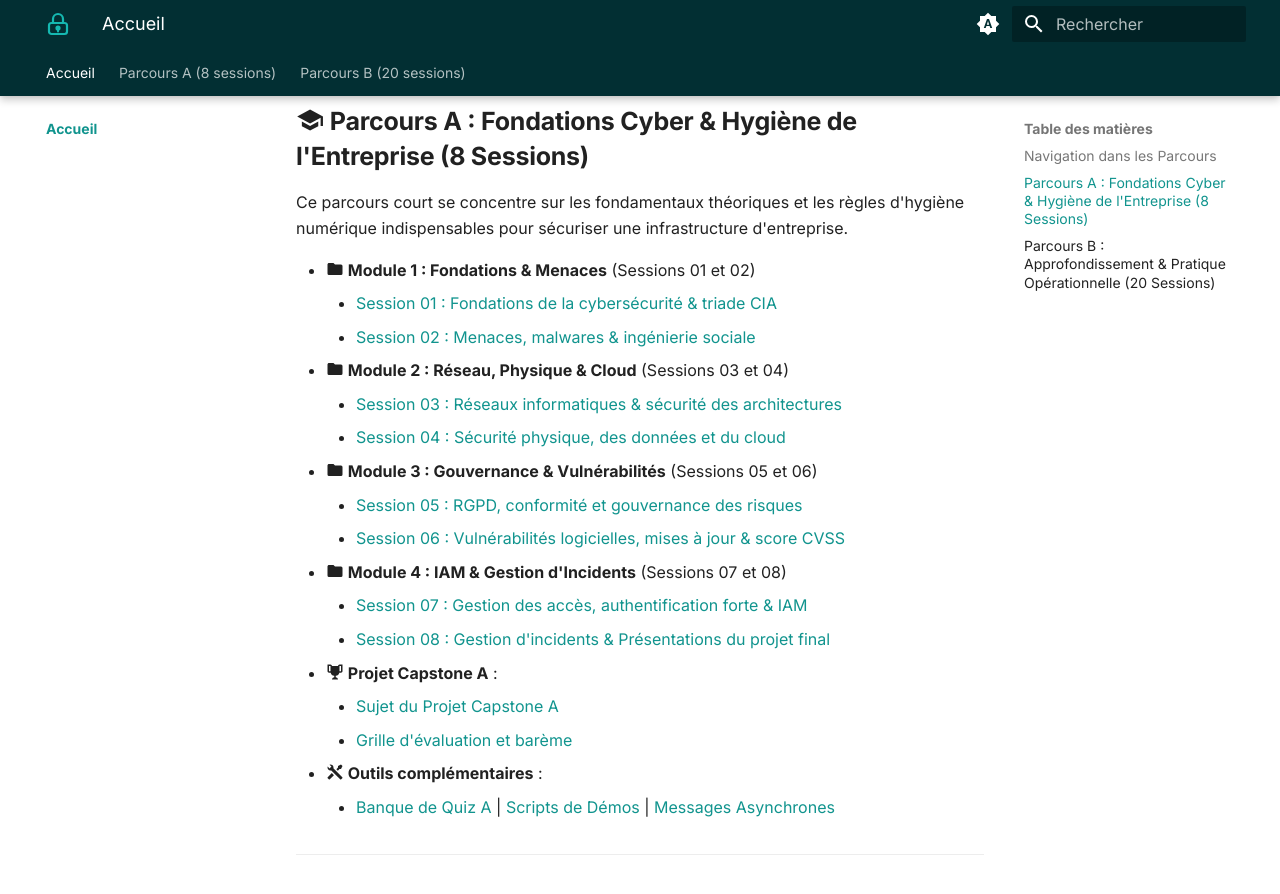
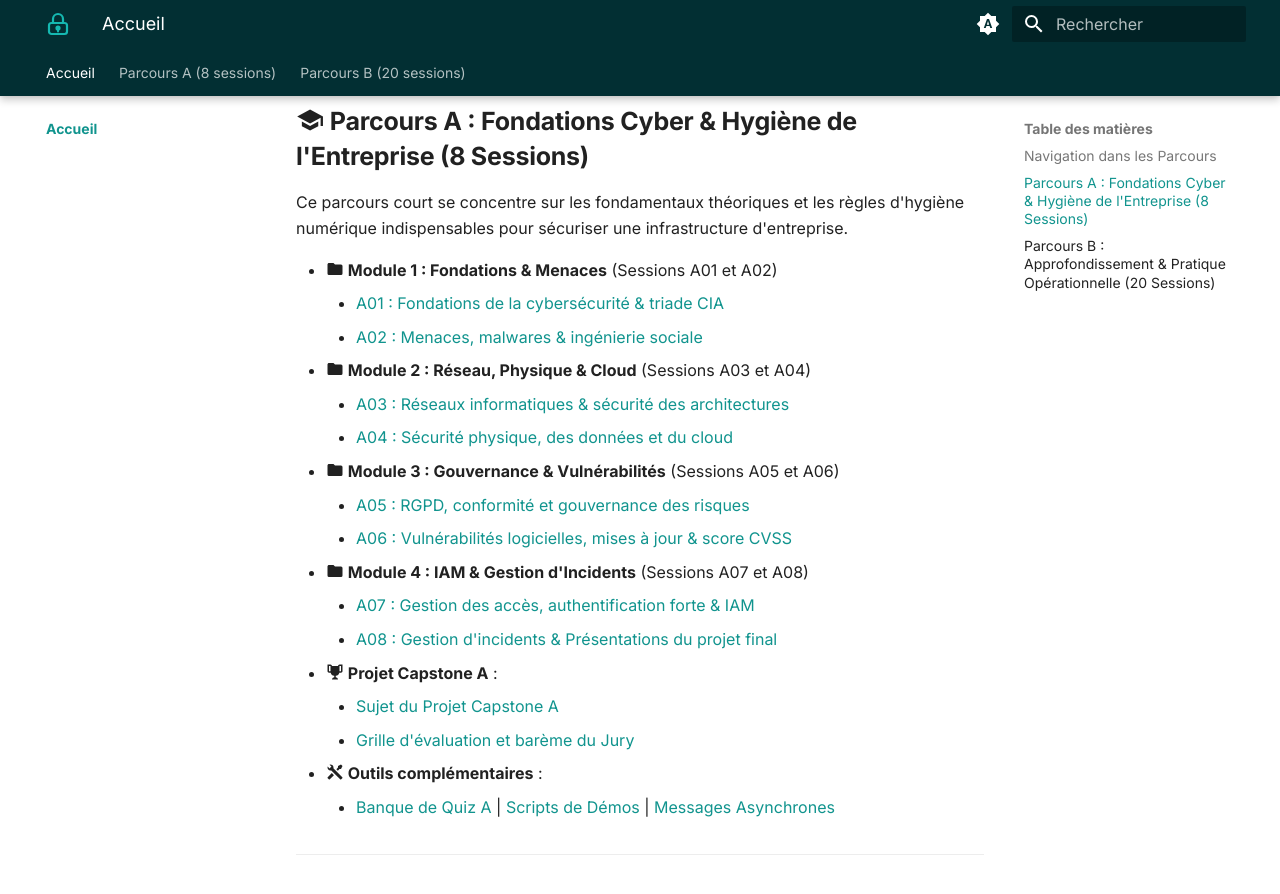
Before and after one commit to NicoBOD/Cybersecurity-Guided-Learning-Experience-IBM-SkillsBuild, an MkDocs documentation site: the page built from docs/index.md, in a window 1280 px wide and 900 px high, scrolled down 931 px. Shown: the top 894 px of the window. Built offline with MkDocs 1.6.1 and Material for MkDocs 9.7.7, drawn with Linux system fonts in a browser that asks for light colours; some of the changed text lies outside the part shown.

Commit message:
fix: resolve student icon issue and align Parcours A session naming in navigation

```diff
--- a/docs/index.md
+++ b/docs/index.md
@@ -43,21 +43,21 @@
 
 Ce parcours court se concentre sur les fondamentaux théoriques et les règles d'hygiène numérique indispensables pour sécuriser une infrastructure d'entreprise.
 
-*   **:material-folder: Module 1 : Fondations & Menaces** (Sessions 01 et 02)
-    *   [Session 01 : Fondations de la cybersécurité & triade CIA](ressources-pedagogiques/parcours-A-8sessions/supports-md/A_S01_support.md)
-    *   [Session 02 : Menaces, malwares & ingénierie sociale](ressources-pedagogiques/parcours-A-8sessions/supports-md/A_S02_support.md)
-*   **:material-folder: Module 2 : Réseau, Physique & Cloud** (Sessions 03 et 04)
-    *   [Session 03 : Réseaux informatiques & sécurité des architectures](ressources-pedagogiques/parcours-A-8sessions/supports-md/A_S03_support.md)
-    *   [Session 04 : Sécurité physique, des données et du cloud](ressources-pedagogiques/parcours-A-8sessions/supports-md/A_S04_support.md)
-*   **:material-folder: Module 3 : Gouvernance & Vulnérabilités** (Sessions 05 et 06)
-    *   [Session 05 : RGPD, conformité et gouvernance des risques](ressources-pedagogiques/parcours-A-8sessions/supports-md/A_S05_support.md)
-    *   [Session 06 : Vulnérabilités logicielles, mises à jour & score CVSS](ressources-pedagogiques/parcours-A-8sessions/supports-md/A_S06_support.md)
-*   **:material-folder: Module 4 : IAM & Gestion d'Incidents** (Sessions 07 et 08)
-    *   [Session 07 : Gestion des accès, authentification forte & IAM](ressources-pedagogiques/parcours-A-8sessions/supports-md/A_S07_support.md)
-    *   [Session 08 : Gestion d'incidents & Présentations du projet final](ressources-pedagogiques/parcours-A-8sessions/supports-md/A_S08_support.md)
+*   **:material-folder: Module 1 : Fondations & Menaces** (Sessions A01 et A02)
+    *   [A01 : Fondations de la cybersécurité & triade CIA](ressources-pedagogiques/parcours-A-8sessions/supports-md/A_S01_support.md)
+    *   [A02 : Menaces, malwares & ingénierie sociale](ressources-pedagogiques/parcours-A-8sessions/supports-md/A_S02_support.md)
+*   **:material-folder: Module 2 : Réseau, Physique & Cloud** (Sessions A03 et A04)
+    *   [A03 : Réseaux informatiques & sécurité des architectures](ressources-pedagogiques/parcours-A-8sessions/supports-md/A_S03_support.md)
+    *   [A04 : Sécurité physique, des données et du cloud](ressources-pedagogiques/parcours-A-8sessions/supports-md/A_S04_support.md)
+*   **:material-folder: Module 3 : Gouvernance & Vulnérabilités** (Sessions A05 et A06)
+    *   [A05 : RGPD, conformité et gouvernance des risques](ressources-pedagogiques/parcours-A-8sessions/supports-md/A_S05_support.md)
+    *   [A06 : Vulnérabilités logicielles, mises à jour & score CVSS](ressources-pedagogiques/parcours-A-8sessions/supports-md/A_S06_support.md)
+*   **:material-folder: Module 4 : IAM & Gestion d'Incidents** (Sessions A07 et A08)
+    *   [A07 : Gestion des accès, authentification forte & IAM](ressources-pedagogiques/parcours-A-8sessions/supports-md/A_S07_support.md)
+    *   [A08 : Gestion d'incidents & Présentations du projet final](ressources-pedagogiques/parcours-A-8sessions/supports-md/A_S08_support.md)
 *   **:material-trophy: Projet Capstone A** :
     *   [Sujet du Projet Capstone A](ressources-pedagogiques/parcours-A-8sessions/projet/A_capstone.md)
-    *   [Grille d'évaluation et barème](ressources-pedagogiques/parcours-A-8sessions/projet/A_grille_notation.md)
+    *   [Grille d'évaluation et barème du Jury](ressources-pedagogiques/parcours-A-8sessions/projet/A_grille_notation.md)
 *   **:material-tools: Outils complémentaires** :
     *   [Banque de Quiz A](ressources-pedagogiques/parcours-A-8sessions/outils/A_banque_quiz.md) | [Scripts de Démos](ressources-pedagogiques/parcours-A-8sessions/outils/A_scripts_demo.md) | [Messages Asynchrones](ressources-pedagogiques/parcours-A-8sessions/outils/A_messages.md)
 
--- a/mkdocs.yml
+++ b/mkdocs.yml
@@ -138,32 +138,32 @@
       - "Sujet du Projet Capstone A": ressources-pedagogiques/parcours-A-8sessions/projet/A_capstone.md
       - "Grille d'évaluation": ressources-pedagogiques/parcours-A-8sessions/projet/A_grille_notation.md
     - "Supports de Cours":
-      - "Session 01 — Fondations & Triade CIA": ressources-pedagogiques/parcours-A-8sessions/supports-md/A_S01_support.md
-      - "Session 02 — Menaces, malwares & Phishing": ressources-pedagogiques/parcours-A-8sessions/supports-md/A_S02_support.md
-      - "Session 03 — Sécurité Réseau & Architectures": ressources-pedagogiques/parcours-A-8sessions/supports-md/A_S03_support.md
-      - "Session 04 — Sécurité Physique & Cloud": ressources-pedagogiques/parcours-A-8sessions/supports-md/A_S04_support.md
-      - "Session 05 — RGPD, Conformité & Risques": ressources-pedagogiques/parcours-A-8sessions/supports-md/A_S05_support.md
-      - "Session 06 — Vulnérabilités & Score CVSS": ressources-pedagogiques/parcours-A-8sessions/supports-md/A_S06_support.md
-      - "Session 07 — IAM, MFA & Gestion des accès": ressources-pedagogiques/parcours-A-8sessions/supports-md/A_S07_support.md
-      - "Session 08 — Gestion d'incidents & Restitution": ressources-pedagogiques/parcours-A-8sessions/supports-md/A_S08_support.md
+      - "A01 — Fondations & Triade CIA": ressources-pedagogiques/parcours-A-8sessions/supports-md/A_S01_support.md
+      - "A02 — Menaces, malwares & Phishing": ressources-pedagogiques/parcours-A-8sessions/supports-md/A_S02_support.md
+      - "A03 — Sécurité Réseau & Architectures": ressources-pedagogiques/parcours-A-8sessions/supports-md/A_S03_support.md
+      - "A04 — Sécurité Physique & Cloud": ressources-pedagogiques/parcours-A-8sessions/supports-md/A_S04_support.md
+      - "A05 — RGPD, Conformité & Risques": ressources-pedagogiques/parcours-A-8sessions/supports-md/A_S05_support.md
+      - "A06 — Vulnérabilités & Score CVSS": ressources-pedagogiques/parcours-A-8sessions/supports-md/A_S06_support.md
+      - "A07 — IAM, MFA & Gestion des accès": ressources-pedagogiques/parcours-A-8sessions/supports-md/A_S07_support.md
+      - "A08 — Gestion d'incidents & Restitution": ressources-pedagogiques/parcours-A-8sessions/supports-md/A_S08_support.md
     - "Plans d'Animation (Mentor)":
-      - "Session 01": ressources-pedagogiques/parcours-A-8sessions/plans-de-seance/A_S01_plan.md
-      - "Session 02": ressources-pedagogiques/parcours-A-8sessions/plans-de-seance/A_S02_plan.md
-      - "Session 03": ressources-pedagogiques/parcours-A-8sessions/plans-de-seance/A_S03_plan.md
-      - "Session 04": ressources-pedagogiques/parcours-A-8sessions/plans-de-seance/A_S04_plan.md
-      - "Session 05": ressources-pedagogiques/parcours-A-8sessions/plans-de-seance/A_S05_plan.md
-      - "Session 06": ressources-pedagogiques/parcours-A-8sessions/plans-de-seance/A_S06_plan.md
-      - "Session 07": ressources-pedagogiques/parcours-A-8sessions/plans-de-seance/A_S07_plan.md
-      - "Session 08": ressources-pedagogiques/parcours-A-8sessions/plans-de-seance/A_S08_plan.md
+      - "Session A01": ressources-pedagogiques/parcours-A-8sessions/plans-de-seance/A_S01_plan.md
+      - "Session A02": ressources-pedagogiques/parcours-A-8sessions/plans-de-seance/A_S02_plan.md
+      - "Session A03": ressources-pedagogiques/parcours-A-8sessions/plans-de-seance/A_S03_plan.md
+      - "Session A04": ressources-pedagogiques/parcours-A-8sessions/plans-de-seance/A_S04_plan.md
+      - "Session A05": ressources-pedagogiques/parcours-A-8sessions/plans-de-seance/A_S05_plan.md
+      - "Session A06": ressources-pedagogiques/parcours-A-8sessions/plans-de-seance/A_S06_plan.md
+      - "Session A07": ressources-pedagogiques/parcours-A-8sessions/plans-de-seance/A_S07_plan.md
+      - "Session A08": ressources-pedagogiques/parcours-A-8sessions/plans-de-seance/A_S08_plan.md
     - "Diaporamas (Spécifications)":
-      - "Session 01": ressources-pedagogiques/parcours-A-8sessions/slides/A_S01_slides_spec.md
-      - "Session 02": ressources-pedagogiques/parcours-A-8sessions/slides/A_S02_slides_spec.md
-      - "Session 03": ressources-pedagogiques/parcours-A-8sessions/slides/A_S03_slides_spec.md
-      - "Session 04": ressources-pedagogiques/parcours-A-8sessions/slides/A_S04_slides_spec.md
-      - "Session 05": ressources-pedagogiques/parcours-A-8sessions/slides/A_S05_slides_spec.md
-      - "Session 06": ressources-pedagogiques/parcours-A-8sessions/slides/A_S06_slides_spec.md
-      - "Session 07": ressources-pedagogiques/parcours-A-8sessions/slides/A_S07_slides_spec.md
-      - "Session 08": ressources-pedagogiques/parcours-A-8sessions/slides/A_S08_slides_spec.md
+      - "Session A01": ressources-pedagogiques/parcours-A-8sessions/slides/A_S01_slides_spec.md
+      - "Session A02": ressources-pedagogiques/parcours-A-8sessions/slides/A_S02_slides_spec.md
+      - "Session A03": ressources-pedagogiques/parcours-A-8sessions/slides/A_S03_slides_spec.md
+      - "Session A04": ressources-pedagogiques/parcours-A-8sessions/slides/A_S04_slides_spec.md
+      - "Session A05": ressources-pedagogiques/parcours-A-8sessions/slides/A_S05_slides_spec.md
+      - "Session A06": ressources-pedagogiques/parcours-A-8sessions/slides/A_S06_slides_spec.md
+      - "Session A07": ressources-pedagogiques/parcours-A-8sessions/slides/A_S07_slides_spec.md
+      - "Session A08": ressources-pedagogiques/parcours-A-8sessions/slides/A_S08_slides_spec.md}
     - "Boîte à Outils":
       - "Banque de Quiz A": ressources-pedagogiques/parcours-A-8sessions/outils/A_banque_quiz.md
       - "Scripts de Démos": ressources-pedagogiques/parcours-A-8sessions/outils/A_scripts_demo.md
```
Also changed, not shown: other parts of docs/index.md (+1 -1 lines).
